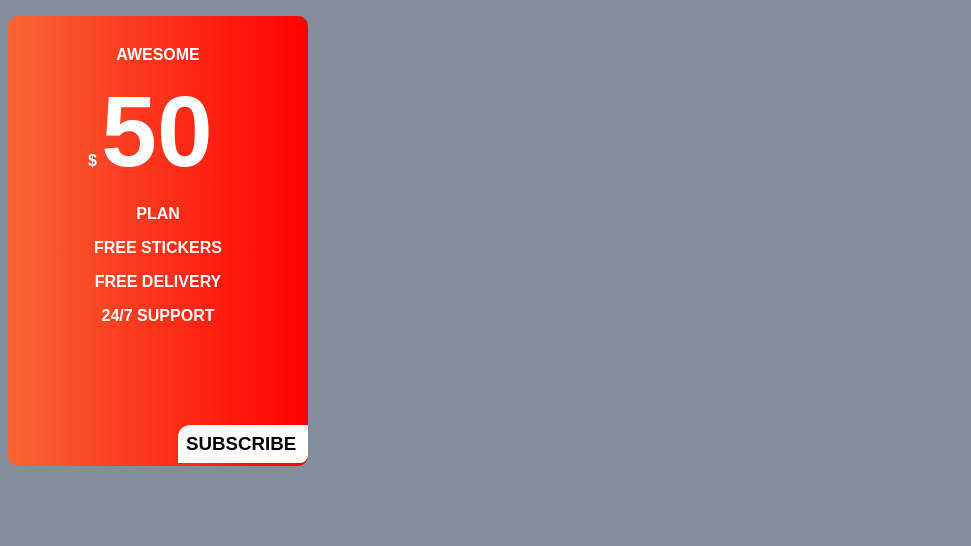
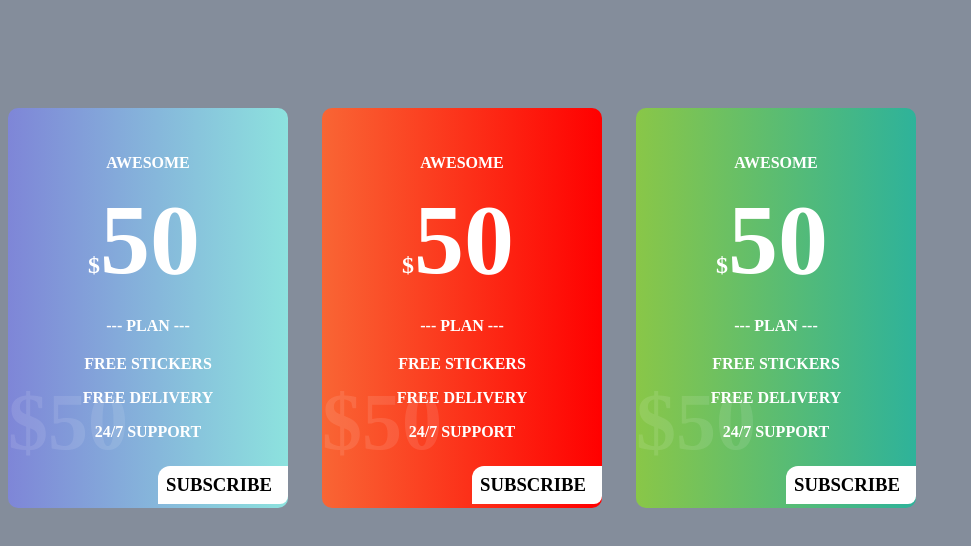
Before and after one commit to HollowZll/Clase, a plain HTML site: page practica_4/index.html in a window 1280 px wide. Shown: the whole page, without its empty margins (0-971 px from the left). Drawn offline with Linux system fonts and the light colour scheme.

Commit message:
practicat4 beta vertion

```diff
--- a/practica_4/conestilo.css
+++ b/practica_4/conestilo.css
@@ -4,16 +4,39 @@ body {
     background-color: rgb(132, 141, 155);
     color: white;
     text-transform: uppercase;
-    font-family: sans-serif;
+    font-family:serif;
     font-weight: bolder;
 }
 
 .caja1 {
-    height: 450px;
-    width: 300px;
+    height: 400px;
+    width: 280px;
+    background-image: linear-gradient( to right,hsl(235,53%,67%),hsl(177,60%,72%));
+    border-radius: 10px;
+    display: inline-block;
+}
+
+.caja2 {
+    height: 400px;
+    width: 280px;
     background-image: linear-gradient( to right, hsl(15,94%,59%), red);
     border-radius: 10px;
+    display: inline-block;
+    margin-top: 100px;
+    margin-left: 30px;
+    margin-right: 30px;
 }
+
+.caja3 {
+    height: 400px;
+    width: 280px;
+    background-image: linear-gradient( to right, hsl(89,53%,53%), hsl(169,59%,44%)
+    );
+    border-radius: 10px;
+    display: inline-block;
+    margin-top: 100px;
+}
+
 
 .title {
     text-align: center;
@@ -21,11 +44,14 @@ body {
     padding-top: 30px;
     margin-bottom: 10px;
     padding-top: 30px;
+    text-shadow: 1px,2px,black;
 }
 
 .dolar {
     display: inline-block;
     margin-left: 80px;
+    font-size: 24px;
+
 }
 
 .price {
@@ -33,17 +59,27 @@ body {
     font-size: 100px;
     padding: 0px;
     margin: 0px;
-    text-shadow: 0px,20px,10px,rgba(255,255,255, 0.3);
-
+    position: relative;
+    z-index:1;
 }
 
-.price {
-text-shadow: 10px,20px,1px,rgba(255,255,255,0.3);}
+.price__Z {
+    position: absolute;
+    z-index: 0;
+    opacity: 10%;
+    font-size: 80px;
+    margin-bottom: 100px;
+    transition: width 2s, height 2s, transform 2s;
+}
+
+
+
 
 .plan {
     text-align: center;
     font-weight: bold;
-    display:
+    margin-top: 20px;
+    margin-bottom: 20px;
 }
 
 .table {
@@ -57,6 +93,33 @@ text-shadow: 10px,20px,1px,rgba(255,255,255,0.3);}
     color:black;
     padding: 8px;
     cursor: pointer;
-    margin-top: 100px;
-    margin-left: 170px;
+    margin-top: 25px;
+    margin-left: 150px;
 }
+
+
+
+
+
+
+/* Animaciones: */
+
+.caja1:hover , .caja2:hover , .caja3:hover {
+    transform: scale(1.05);
+    box-shadow: 0px 0px 10px rgba(0, 0, 0, 0.5);
+    cursor: pointer;
+}
+
+.caja1:hover .btn , .caja2:hover .btn , .caja3:hover .btn {
+    margin-left: 0px;
+    border-top-left-radius: 0px;
+    transition: 0.5s;
+
+}
+
+.caja1:hover .price__Z {
+  transition-property: width;
+  transition-duration: 2s;
+  transition-timing-function: linear;
+  transition-delay: 1s;
+}
--- a/practica_4/index.html
+++ b/practica_4/index.html
@@ -11,29 +11,47 @@
 
     <section class="caja1">
         <p class="title">Awesome</p>
-
-
-        <div class="wrapper">
-        <span class="dolar">$</span>
-        <p class="price">50</p>
-        </div>
-
-
-
-
-        <p class="plan">PLAN</p>
-
-
-
+        <p class="price"><span class="dolar">$</span>50</p>
+        <p class="price__Z"><span class="dolar__z">$</span>50</p>
+        <p class="plan">--- PLAN ---</p>
         <p class="table">FREE Stickers</p>
         <p class="table">FREE Delivery</p>
         <p class="table">24/7 Support</p>
-
         <div class="buy-button">
             <h3 class="btn">subscribe</h3>
           </div>
         </div>
+    </section>
 
+
+
+    <section class="caja2">
+        <p class="title">Awesome</p>
+        <p class="price"><span class="dolar">$</span>50</p>
+        <p class="price__Z"><span class="dolar__z">$</span>50</p>
+        <p class="plan">--- PLAN ---</p>
+        <p class="table">FREE Stickers</p>
+        <p class="table">FREE Delivery</p>
+        <p class="table">24/7 Support</p>
+        <div class="buy-button">
+            <h3 class="btn">subscribe</h3>
+          </div>
+        </div>
+    </section>
+
+
+    <section class="caja3">
+        <p class="title">Awesome</p>
+        <p class="price"><span class="dolar">$</span>50</p>
+        <p class="price__Z"><span class="dolar__z">$</span>50</p>
+        <p class="plan">--- PLAN ---</p>
+        <p class="table">FREE Stickers</p>
+        <p class="table">FREE Delivery</p>
+        <p class="table">24/7 Support</p>
+        <div class="buy-button">
+            <h3 class="btn">subscribe</h3>
+          </div>
+        </div>
     </section>
 
 </body>
```
